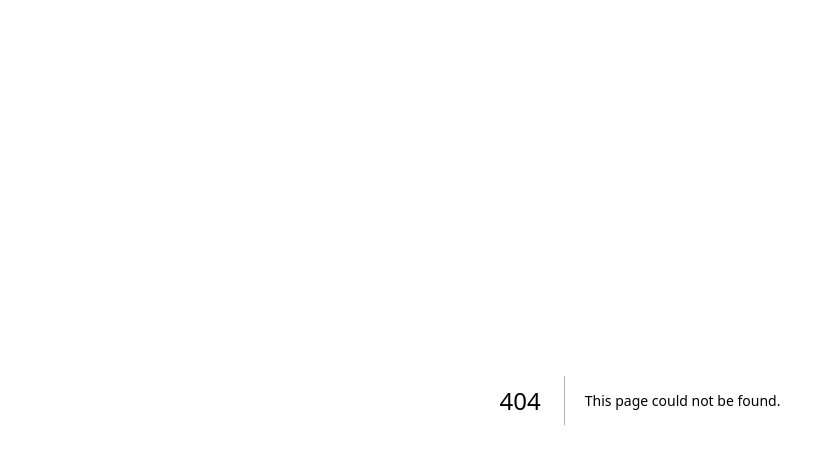
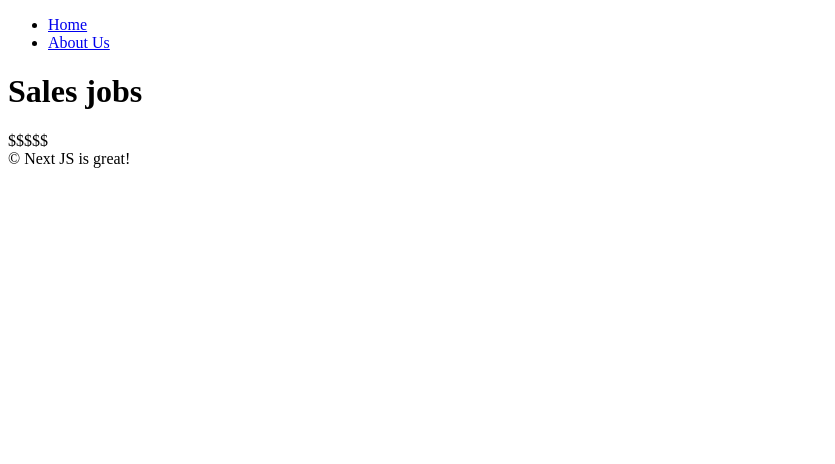
Before and after one commit to realize1103/nextJS_Study, a Next.js app in the folder learn-nextjs14/: page /about-us/company/jobs/sales in a window 1280 px wide. Before the commit this address had no page. Shown: the top 464 px of the page, without its empty margins (0-835 px from the left). Built offline with nearby package versions, Linux system fonts and the light colour scheme.

Commit message:
feat: add Layout example

```diff
--- /dev/null
+++ b/learn-nextjs14/app/about-us/company/jobs/sales/layout.tsx
@@ -0,0 +1,12 @@
+export default function SalesLayout({
+    children,
+}: {
+    children: React.ReactNode;
+}) {
+    return (
+        <div>
+            {children}
+            $$$$$
+        </div>
+    );
+}
--- /dev/null
+++ b/learn-nextjs14/app/about-us/company/jobs/sales/page.tsx
@@ -0,0 +1,3 @@
+export default function Sales() {
+    return <h1>Sales jobs</h1>;
+}
--- /dev/null
+++ b/learn-nextjs14/app/about-us/layout.tsx
@@ -0,0 +1,12 @@
+export default function AboutUsLayout({
+    children,
+}: {
+    children: React.ReactNode;
+}) {
+    return (
+        <div>
+            {children}
+            &copy; Next JS is great!
+        </div>
+    );
+}
--- a/learn-nextjs14/app/about-us/page.tsx
+++ b/learn-nextjs14/app/about-us/page.tsx
@@ -1,9 +1,6 @@
-import Navigation from "../components/navigation";
-
 export default function AboutUs() {
     return (
         <div>
-            <Navigation />
             <h1>About us!</h1>
         </div>
     );
--- a/learn-nextjs14/app/components/navigation.tsx
+++ b/learn-nextjs14/app/components/navigation.tsx
@@ -1,4 +1,4 @@
-"use client"
+"use client";
 import Link from "next/link";
 import AboutUs from "../about-us/page";
 import { usePathname } from "next/navigation";
--- a/learn-nextjs14/app/layout.tsx
+++ b/learn-nextjs14/app/layout.tsx
@@ -1,3 +1,8 @@
+import Navigation from "./components/navigation"
+import SalesLayout from "./about-us/company/jobs/sales/layout";
+import Sales from "./about-us/company/jobs/sales/page";
+import AboutUsLayout from "./about-us/layout";
+
 export const metadata = {
   title: 'Next.js',
   description: 'Generated by Next.js',
@@ -10,7 +15,10 @@
 }) {
   return (
     <html lang="en">
-      <body>{children}</body>
+      <body>
+        <Navigation />
+        {children}
+      </body>
     </html>
   )
 }
--- a/learn-nextjs14/app/page.tsx
+++ b/learn-nextjs14/app/page.tsx
@@ -1,8 +1,5 @@
-import Navigation from "./components/navigation";
-
 export default function Tomato() {
     return <div>
-        <Navigation />
         <h1>Welcome</h1>
     </div>;
 }
```
Also changed, not shown: 1 other file (tests, documents, lock files or other folders).
